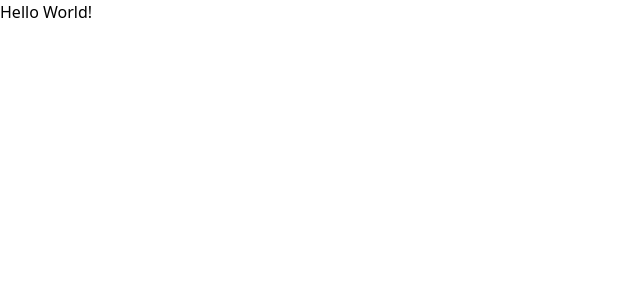
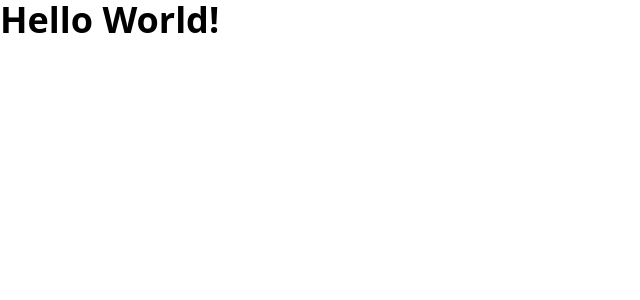
Before and after one commit to angel-codes/markdown-preview, a React (Create React App) app: page / in a window 1280 px wide. Shown: the top 300 px of the page, without its empty margins (0-640 px from the left). Built offline with nearby package versions, Linux system fonts and the light colour scheme.

Commit message:
feat(prettier): :sparkles:  adding prettier for sort tailwindcss classes

```diff
--- a/package.json
+++ b/package.json
@@ -45,6 +45,8 @@
     "@tailwindcss/postcss7-compat": "^2.0.3",
     "autoprefixer": "^9",
     "postcss": "^7",
+    "prettier": "^2.2.1",
+    "prettier-plugin-tailwind": "^2.2.10",
     "tailwindcss": "npm:@tailwindcss/postcss7-compat"
   }
 }
--- a/src/App.tsx
+++ b/src/App.tsx
@@ -1,5 +1,5 @@
 function App() {
-  return <h1>Hello World!</h1>;
+  return <h1 className="text-4xl font-bold">Hello World!</h1>;
 }
 
 export default App;
```
Also changed, not shown: 1 other file (tests, documents, lock files or other folders).
